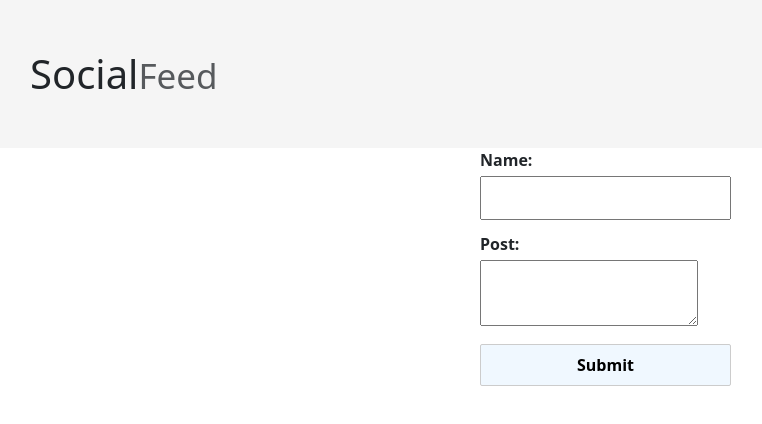
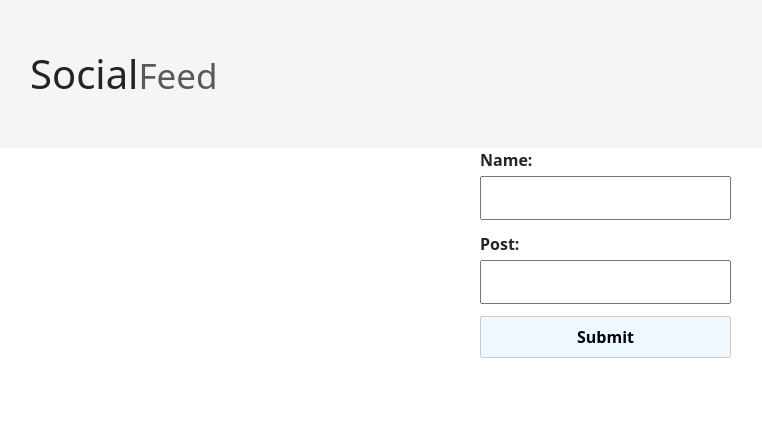
Before and after one commit to outtasight1010/SocialFeedProject, a React (Create React App) app: page / in a window 1280 px wide. Shown: the top 424 px of the page, without its empty margins (20-782 px from the left). Built offline with nearby package versions, Linux system fonts and the light colour scheme.

Commit message:
Update UserPost.jsx

```diff
--- a/src/Components/UserPost.jsx
+++ b/src/Components/UserPost.jsx
@@ -2,6 +2,7 @@ import './UserPost.css';
 import React, { useState} from 'react';
 
 const UserPost = (props) => {
+
   const [name, setName] = useState('');
   const [post, setPost] = useState('');
 
@@ -16,34 +17,30 @@ const UserPost = (props) => {
 
 
     // we are sending name and post(quote) to an API
-    console.log('Name:', name);
-    console.log('Post:', post);
+
 
     //Clear the form fields after submission
-
-
+    setName('');
+    setPost('');
   };
 
 
   return (
     <form className='user-post' onSubmit ={handleSubmit}>
-      <div>
-        <label htmlFor='name'>Name:</label>
+      <label>Name:</label>
       <input
           type ='text'
           id = 'name'
           value ={name}
           onChange={(e) => setName(e.target.value)}
           />
-      </div>
-    <div>
-      <label htmlFor='post'>Post:</label>
-      <textarea
+      <label>Post:</label>
+        <input
            id='post'
            value={post}
            onChange={(e) => setPost(e.target.value)}
-        ></textarea>
-    </div>
+        />
+
         <button type='submit'>Submit</button>
     </form>
 
```
Lines whose indentation alone changed are shown as unchanged.
